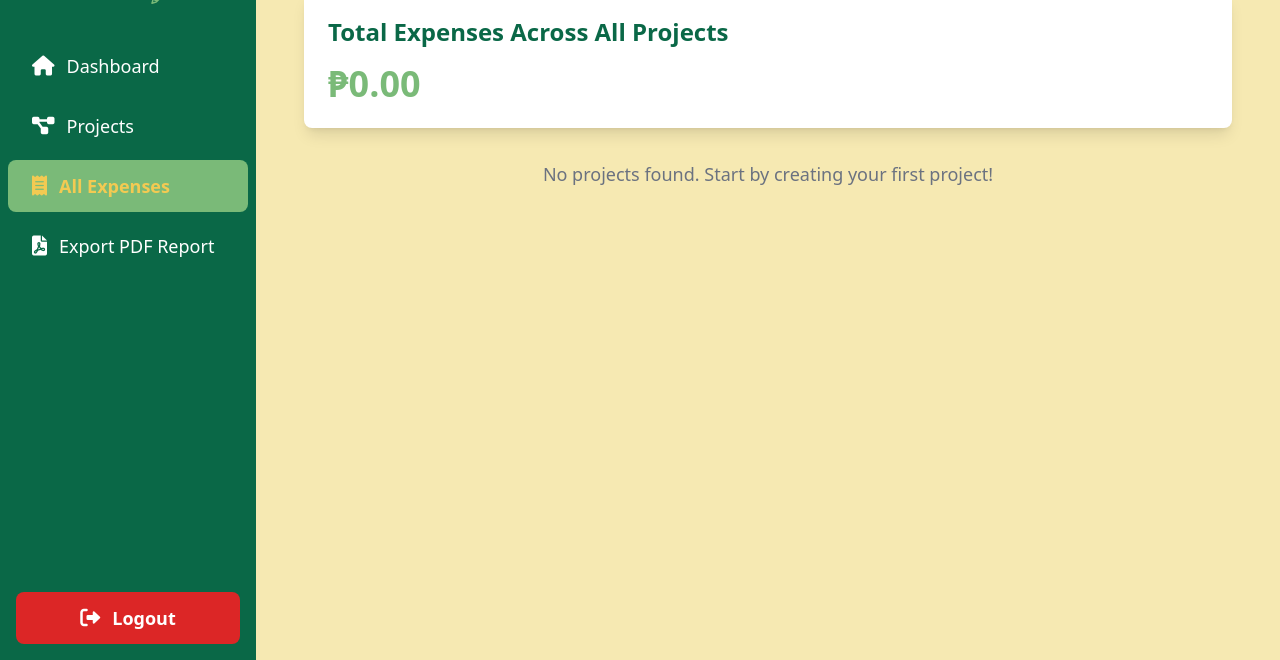
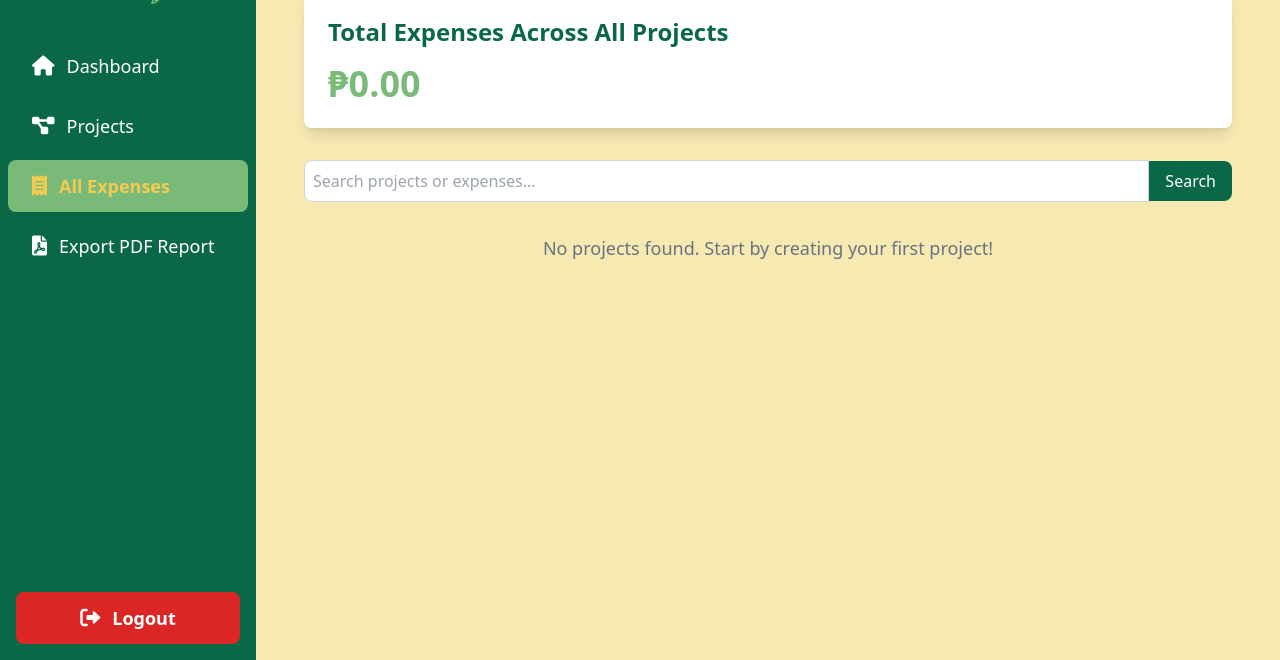
Before and after one commit to lanzy-lanzy/sk_budget, a Django app: page /expenses/ in a window 1280 px wide. Shown: the part 140-800 px from the top of the page. Run offline with Django 5.2, Linux system fonts and the light colour scheme; a user stored in the database is signed in; data comes from the database, SQL or seed files in the repository; both versions use the stored data as it was after the commit; some libraries are stand-ins or nearby versions.

Commit message:
modified:   db.sqlite3 	modified:   sk_project/__pycache__/views.cpython-312.pyc 	modified:   sk_project/views.py 	modified:   templates/all_expenses.html 	modified:   templates/all_projects.html

```diff
--- a/sk_project/views.py
+++ b/sk_project/views.py
@@ -1,130 +1,29 @@
-from django.shortcuts import render, redirect
-from django.contrib.auth import logout
+from django.shortcuts import render, redirect, get_object_or_404
+from django.contrib.auth import login, authenticate, logout
+from django.contrib.auth.forms import UserCreationForm, AuthenticationForm
+from django.contrib.auth.decorators import login_required
 from django.contrib import messages
-from django.contrib.auth.decorators import login_required
-from .models import MainBudget, Project
-from .forms import MainBudgetForm, ProjectForm
-from django.db import models
-from django.shortcuts import get_object_or_404
-from .forms import ExpenseForm, AccomplishmentReportForm
+from django.db import models, transaction
+from django.utils import timezone
+from django.http import HttpResponse
+from reportlab.lib import colors
+from reportlab.lib.pagesizes import letter
+from reportlab.platypus import SimpleDocTemplate, Paragraph, Spacer, Table, TableStyle
+from reportlab.lib.styles import getSampleStyleSheet, ParagraphStyle
+from reportlab.lib.units import inch
+from io import BytesIO
+from .models import MainBudget, Project, User
+from .forms import (
+    MainBudgetForm,
+    ProjectForm,
+    ExpenseForm,
+    AccomplishmentReportForm,
+    CustomUserCreationForm,
+    UserProfileForm)
 
-@login_required
-def dashboard(request):
-    main_budget = MainBudget.objects.filter(chairman=request.user).order_by('-year').first()
-    if main_budget:
-        remaining_budget = main_budget.remaining_budget
-        usage_percentage = main_budget.usage_percentage
-    else:
-        remaining_budget = 0
-        usage_percentage = 0
-    projects = Project.objects.filter(chairman=request.user).annotate(
-        total_expenses=models.Sum('expenses__amount')
-    )
-
-    total_expenses = sum(project.total_expenses or 0 for project in projects)
-
-    active_projects_count = projects.count()  # Consider all projects as active
-
-    context = {
-        'main_budget': main_budget,
-        'remaining_budget': remaining_budget,
-        'usage_percentage': usage_percentage,
-        'projects': projects,
-        'total_expenses': total_expenses,
-        'active_projects_count': active_projects_count,
-
-    }
-    return render(request, 'dashboard.html', context)
-
-
-@login_required
-
-
-def project_detail(request, project_id):
-    project = get_object_or_404(Project, id=project_id, chairman=request.user)
-    expenses = project.expenses.all()
-    context = {
-        'project': project,
-        'expenses': expenses,
-    }
-    return render(request, 'project_detail.html', context)
-
-
-from django.db import transaction
-
-@login_required
-def create_project(request):
-    if request.method == 'POST':
-        form = ProjectForm(request.POST)
-        if form.is_valid():
-            with transaction.atomic():
-                project = form.save(commit=False)
-                project.chairman = request.user
-                main_budget = MainBudget.objects.select_for_update().filter(chairman=request.user).latest('year')
-
-                if main_budget.remaining_budget >= project.budget:
-                    project.main_budget = main_budget
-                    project.save()
-                    messages.success(request, 'Project created successfully!')
-                else:
-                    messages.error(request, 'Insufficient funds in the main budget for this project.')
-        else:
-            messages.error(request, 'Error creating project. Please check your input.')
-    return redirect('dashboard')
-from django.db import transaction
-from django.utils import timezone
-
-@login_required
-def create_new_year_budget(request):
-    if request.method == 'POST':
-        form = MainBudgetForm(request.POST)
-        if form.is_valid():
-            year = form.cleaned_data['year']
-            total_budget = form.cleaned_data['total_budget']
-
-            with transaction.atomic():
-                if MainBudget.objects.filter(chairman=request.user, year=year).exists():
-                    messages.error(request, f'A budget for {year} already exists.')
-                else:
-                    new_budget = MainBudget.objects.create(
-                        year=year,
-                        total_budget=total_budget,
-                        chairman=request.user,
-                        created_at=timezone.now(),
-                        updated_at=timezone.now()
-                    )
-                    messages.success(request, f'New budget for {new_budget.year} created successfully! Total budget: ₱{new_budget.total_budget:,.2f}')
-        else:
-            for field, errors in form.errors.items():
-                for error in errors:
-                    messages.error(request, f'{field.capitalize()}: {error}')
-
-    return redirect('dashboard')
-
-
-
-@login_required
-def create_main_budget(request):
-    if request.method == 'POST':
-        form = MainBudgetForm(request.POST)
-        print("Form data:", request.POST)
-        if form.is_valid():
-            print("Form is valid")
-            main_budget = form.save(commit=False)
-            main_budget.chairman = request.user
-            main_budget.save()
-            messages.success(request, 'Main budget created successfully!')
-        else:
-            print("Form errors:", form.errors)
-            messages.error(request, 'Error creating main budget. Please check your input.')
-    return redirect('dashboard')
-
-from django.shortcuts import render, redirect
-from django.contrib.auth import login, authenticate
-from django.contrib.auth.forms import UserCreationForm, AuthenticationForm
-from .models import User
-
-from .forms import CustomUserCreationForm
+from django.db.models import Q
+from reportlab.platypus import HRFlowable
+# User Authentication Views
 
 def register(request):
     if request.method == 'POST':
@@ -151,9 +50,128 @@ def user_login(request):
     else:
         form = AuthenticationForm()
     return render(request, 'login.html', {'form': form})
+
+
 def user_logout(request):
     logout(request)
     return redirect('login')
+
+# Dashboard and Budget Management Views
+
+@login_required
+def dashboard(request):
+    main_budget = MainBudget.objects.filter(chairman=request.user).order_by('-year').first()
+    if main_budget:
+        remaining_budget = main_budget.remaining_budget
+        usage_percentage = main_budget.usage_percentage
+    else:
+        remaining_budget = 0
+        usage_percentage = 0
+    projects = Project.objects.filter(chairman=request.user).annotate(
+        total_expenses=models.Sum('expenses__amount')
+    )
+
+    total_expenses = sum(project.total_expenses or 0 for project in projects)
+    active_projects_count = projects.count()
+
+    context = {
+        'main_budget': main_budget,
+        'remaining_budget': remaining_budget,
+        'usage_percentage': usage_percentage,
+        'projects': projects,
+        'total_expenses': total_expenses,
+        'active_projects_count': active_projects_count,
+    }
+    return render(request, 'dashboard.html', context)
+
+
+@login_required
+def create_main_budget(request):
+    if request.method == 'POST':
+        form = MainBudgetForm(request.POST)
+        if form.is_valid():
+            main_budget = form.save(commit=False)
+            main_budget.chairman = request.user
+            main_budget.save()
+            messages.success(request, 'Main budget created successfully!')
+        else:
+            messages.error(request, 'Error creating main budget. Please check your input.')
+    return redirect('dashboard')
+
+
+@login_required
+def create_new_year_budget(request):
+    if request.method == 'POST':
+        form = MainBudgetForm(request.POST)
+        if form.is_valid():
+            year = form.cleaned_data['year']
+            total_budget = form.cleaned_data['total_budget']
+            with transaction.atomic():
+                if MainBudget.objects.filter(chairman=request.user, year=year).exists():
+                    messages.error(request, f'A budget for {year} already exists.')
+                else:
+                    MainBudget.objects.create(
+                        year=year,
+                        total_budget=total_budget,
+                        chairman=request.user,
+                        created_at=timezone.now(),
+                        updated_at=timezone.now()
+                    )
+                    messages.success(request, f'New budget for {year} created successfully! Total budget: ₱{total_budget:,.2f}')
+        else:
+            messages.error(request, 'Error creating new year budget. Please check your input.')
+    return redirect('dashboard')
+
+# Project Management Views
+
+@login_required
+def create_project(request):
+    if request.method == 'POST':
+        form = ProjectForm(request.POST)
+        if form.is_valid():
+            with transaction.atomic():
+                project = form.save(commit=False)
+                project.chairman = request.user
+                main_budget = MainBudget.objects.select_for_update().filter(chairman=request.user).latest('year')
+                if main_budget.remaining_budget >= project.budget:
+                    project.main_budget = main_budget
+                    project.save()
+                    messages.success(request, 'Project created successfully!')
+                else:
+                    messages.error(request, 'Insufficient funds in the main budget for this project.')
+        else:
+            messages.error(request, 'Error creating project. Please check your input.')
+    return redirect('dashboard')
+
+
+@login_required
+def project_detail(request, project_id):
+    project = get_object_or_404(Project, id=project_id, chairman=request.user)
+    expenses = project.expenses.all()
+    context = {
+        'project': project,
+        'expenses': expenses,
+    }
+    return render(request, 'project_detail.html', context)
+
+def all_projects(request):
+    search_query = request.GET.get('search', '')
+    projects = Project.objects.filter(chairman=request.user)
+
+    if search_query:
+        projects = projects.filter(
+            Q(name__icontains=search_query) |
+            Q(description__icontains=search_query)
+        )
+
+    context = {
+        'projects': projects,
+        'search_query': search_query,
+    }
+    return render(request, 'all_projects.html', context)
+
+# Expense Management Views
+
 @login_required
 def add_expense(request, project_id):
     project = get_object_or_404(Project, id=project_id, chairman=request.user)
@@ -177,26 +195,27 @@ def add_expense(request, project_id):
 
 
 @login_required
-def all_projects(request):
-    projects = Project.objects.filter(chairman=request.user).annotate(
-        total_expenses=models.Sum('expenses__amount')
-    ).order_by('-created_at')
-
-    context = {
-        'projects': projects,
-    }
-    return render(request, 'all_projects.html', context)
-
-@login_required
 def all_expenses(request):
     projects = Project.objects.filter(chairman=request.user).prefetch_related('expenses')
     total_expenses = sum(expense.amount for project in projects for expense in project.expenses.all())
 
+    search_query = request.GET.get('search', '')
+    if search_query:
+        projects = projects.filter(
+            Q(name__icontains=search_query) |
+            Q(expenses__item_name__icontains=search_query) |
+            Q(expenses__description__icontains=search_query)
+        ).distinct()
+
     context = {
         'projects': projects,
         'total_expenses': total_expenses,
+        'search_query': search_query,
     }
     return render(request, 'all_expenses.html', context)
+
+
+# Accomplishment Report Management Views
 
 @login_required
 def project_accomplishment_report(request, project_id):
@@ -208,8 +227,6 @@ def project_accomplishment_report(request, project_id):
         'accomplishment_reports': accomplishment_reports,
     }
     return render(request, 'project_accomplishment_report.html', context)
-
-@login_required
 
 
 @login_required
@@ -231,13 +248,8 @@ def add_accomplishment_report(request, project_id):
     }
     return render(request, 'add_accomplishment_report.html', context)
 
-from django.shortcuts import render, redirect
-from django.contrib.auth.decorators import login_required
-from django.shortcuts import render, redirect
-from django.contrib.auth.decorators import login_required
-from django.shortcuts import render, redirect
-from django.contrib.auth.decorators import login_required
-from .forms import UserProfileForm
+# Profile Management View
+
 @login_required
 def edit_profile(request):
     if request.method == 'POST':
@@ -251,17 +263,7 @@ def edit_profile(request):
 
     return render(request, 'edit_profile.html', {'form': form})
 
-
-
-from django.http import FileResponse
-from reportlab.lib import colors
-from reportlab.lib.pagesizes import letter
-from reportlab.platypus import SimpleDocTemplate, Paragraph, Spacer, Table, TableStyle
-from reportlab.lib.styles import getSampleStyleSheet, ParagraphStyle
-from reportlab.lib.units import inch
-
-from io import BytesIO
-from django.http import HttpResponse
+# PDF Export Functionality
 
 @login_required
 def export_pdf_report(request):
@@ -273,34 +275,42 @@ def export_pdf_report(request):
     response['Content-Disposition'] = 'attachment; filename="sk_budget_report.pdf"'
     return response
 
-
-from reportlab.lib import colors
-from reportlab.lib.pagesizes import letter
-from reportlab.platypus import SimpleDocTemplate, Paragraph, Spacer, Table, TableStyle
-from reportlab.lib.styles import getSampleStyleSheet, ParagraphStyle
-from reportlab.lib.units import inch
-
 def generate_pdf_report(response, user, projects):
-    doc = SimpleDocTemplate(response, pagesize=letter)
+    doc = SimpleDocTemplate(response, pagesize=letter, topMargin=0.5*inch, bottomMargin=0.5*inch, leftMargin=0.5*inch, rightMargin=0.5*inch)
     elements = []
 
     styles = getSampleStyleSheet()
-    title_style = ParagraphStyle('Title', parent=styles['Heading1'], fontSize=24, textColor=colors.HexColor("#2C3E50"), spaceAfter=12)
-    heading_style = ParagraphStyle('Heading', parent=styles['Heading2'], fontSize=18, textColor=colors.HexColor("#34495E"), spaceBefore=12, spaceAfter=6)
-    normal_style = ParagraphStyle('Normal', parent=styles['Normal'], fontSize=10, textColor=colors.HexColor("#2C3E50"))
-    subheading_style = ParagraphStyle('Subheading', parent=styles['Heading3'], fontSize=14, textColor=colors.HexColor("#16A085"), spaceBefore=8, spaceAfter=4)
+    title_style = ParagraphStyle('Title', parent=styles['Heading1'], fontSize=28, textColor=colors.HexColor("#2C3E50"), spaceAfter=16, alignment=1)
+    heading_style = ParagraphStyle('Heading', parent=styles['Heading2'], fontSize=20, textColor=colors.HexColor("#34495E"), spaceBefore=16, spaceAfter=8)
+    normal_style = ParagraphStyle('Normal', parent=styles['Normal'], fontSize=11, textColor=colors.HexColor("#2C3E50"), leading=14)
+    subheading_style = ParagraphStyle('Subheading', parent=styles['Heading3'], fontSize=16, textColor=colors.HexColor("#16A085"), spaceBefore=12, spaceAfter=6)
 
+    # Add a decorative header
     elements.append(Paragraph("SK Budget Report", title_style))
-    elements.append(Spacer(1, 0.3*inch))
+    elements.append(HRFlowable(width="100%", thickness=2, color=colors.HexColor("#3498DB"), spaceAfter=0.2*inch))
 
-    elements.append(Paragraph(f"Chairman: {user.get_full_name()}", heading_style))
-    elements.append(Paragraph(f"Email: {user.email}", normal_style))
-    elements.append(Paragraph(f"Contact: {user.contact_number}", normal_style))
+    # Chairman information
+    elements.append(Paragraph("Chairman Information", heading_style))
+    chairman_info = [
+        [Paragraph(f"<b>Name:</b> {user.get_full_name()}", normal_style)],
+        [Paragraph(f"<b>Email:</b> {user.email}", normal_style)],
+        [Paragraph(f"<b>Contact:</b> {user.contact_number}", normal_style)]
+    ]
+    chairman_table = Table(chairman_info, colWidths=[6*inch])
+    chairman_table.setStyle(TableStyle([
+        ('BACKGROUND', (0,0), (-1,-1), colors.HexColor("#ECF0F1")),
+        ('BOX', (0,0), (-1,-1), 1, colors.HexColor("#BDC3C7")),
+        ('TOPPADDING', (0,0), (-1,-1), 6),
+        ('BOTTOMPADDING', (0,0), (-1,-1), 6),
+        ('LEFTPADDING', (0,0), (-1,-1), 10),
+    ]))
+    elements.append(chairman_table)
     elements.append(Spacer(1, 0.3*inch))
 
     for project in projects:
         elements.append(Paragraph(f"Project: {project.name}", subheading_style))
 
+        # Project summary
         project_data = [
             ["Budget", "Expenses", "Remaining"],
             [f"{project.budget:,.2f}", f"{project.total_expenses():,.2f}", f"{project.remaining_budget:,.2f}"]
@@ -318,7 +328,7 @@ def generate_pdf_report(response, user, projects):
             ('TEXTCOLOR', (0,1), (-1,-1), colors.HexColor("#2C3E50")),
             ('ALIGN', (0,1), (-1,-1), 'CENTER'),
             ('FONTNAME', (0,1), (-1,-1), 'Helvetica'),
-            ('FONTSIZE', (0,1), (-1,-1), 10),
+            ('FONTSIZE', (0,1), (-1,-1), 11),
             ('TOPPADDING', (0,1), (-1,-1), 6),
             ('BOTTOMPADDING', (0,1), (-1,-1), 6),
             ('GRID', (0,0), (-1,-1), 0.5, colors.HexColor("#BDC3C7"))
@@ -326,14 +336,19 @@ def generate_pdf_report(response, user, projects):
         elements.append(project_table)
         elements.append(Spacer(1, 0.2*inch))
 
-        expense_data = [["Expense Details", "Amount"]]
+        # Expense details
+        elements.append(Paragraph("Expense Details", subheading_style))
+        expense_data = [["Item Name", "Description", "Quantity", "Price per Unit", "Amount"]]
         for expense in project.expenses.all():
-            expense_details = f"{expense.quantity} x {expense.price_per_unit} - {expense.description}"
-            expense_data.append([expense_details, f"{expense.amount:,.2f}"])
+            expense_data.append([
+                expense.item_name,
+                expense.description,
+                str(expense.quantity),
+                f"{expense.price_per_unit:,.2f}",
+                f"{expense.amount:,.2f}"
+            ])
 
-
-
-        expense_table = Table(expense_data, colWidths=[4*inch, 2*inch])
+        expense_table = Table(expense_data, colWidths=[1.5*inch, 2*inch, 1*inch, 1.25*inch, 1.25*inch])
         expense_table.setStyle(TableStyle([
             ('BACKGROUND', (0,0), (-1,0), colors.HexColor("#16A085")),
             ('TEXTCOLOR', (0,0), (-1,0), colors.white),
@@ -343,8 +358,8 @@ def generate_pdf_report(response, user, projects):
             ('BOTTOMPADDING', (0,0), (-1,0), 8),
             ('BACKGROUND', (0,1), (-1,-1), colors.HexColor("#E8F6F3")),
             ('TEXTCOLOR', (0,1), (-1,-1), colors.HexColor("#2C3E50")),
-            ('ALIGN', (0,1), (0,-1), 'LEFT'),
-            ('ALIGN', (1,1), (1,-1), 'RIGHT'),
+            ('ALIGN', (0,1), (1,-1), 'LEFT'),
+            ('ALIGN', (2,1), (-1,-1), 'RIGHT'),
             ('FONTNAME', (0,1), (-1,-1), 'Helvetica'),
             ('FONTSIZE', (0,1), (-1,-1), 10),
             ('TOPPADDING', (0,1), (-1,-1), 4),
@@ -353,10 +368,17 @@ def generate_pdf_report(response, user, projects):
         ]))
         elements.append(expense_table)
         elements.append(Spacer(1, 0.3*inch))
+        elements.append(HRFlowable(width="100%", thickness=1, color=colors.HexColor("#BDC3C7"), spaceAfter=0.2*inch))
 
-    doc.build(elements)
+    # Add page numbers
+    def add_page_number(canvas, doc):
+        page_num = canvas.getPageNumber()
+        text = f"Page {page_num}"
+        canvas.setFont("Helvetica", 9)
+        canvas.setFillColor(colors.HexColor("#7F8C8D"))
+        canvas.drawRightString(7.5*inch, 0.25*inch, text)
 
-
+    doc.build(elements, onFirstPage=add_page_number, onLaterPages=add_page_number)
 
 @login_required
 def edit_project(request, project_id):
--- a/templates/all_expenses.html
+++ b/templates/all_expenses.html
@@ -10,22 +10,31 @@
             <p class="text-4xl font-bold text-quaternary">₱{{ total_expenses|floatformat:2|intcomma }}</p>
         </div>
 
+        <form method="get" class="mb-8">
+            <div class="flex items-center">
+                <input type="text" name="search" placeholder="Search projects or expenses..." value="{{ search_query }}" class="flex-grow p-2 border border-gray-300 rounded-l-lg focus:outline-none focus:ring-2 focus:ring-tertiary">
+                <button type="submit" class="bg-tertiary text-white px-4 py-2 rounded-r-lg hover:bg-tertiary-dark focus:outline-none focus:ring-2 focus:ring-tertiary">
+                    Search
+                </button>
+            </div>
+        </form>
+
         {% for project in projects %}
-            <div class="bg-white rounded-lg shadow-lg overflow-hidden mb-8">
+            <div class="bg-white rounded-lg shadow-lg overflow-hidden mb-8 transition-all duration-300 hover:shadow-xl">
                 <div class="bg-tertiary text-white p-4">
                     <h2 class="text-2xl font-semibold">{{ project.name }}</h2>
                 </div>
                 <div class="p-6">
                     <div class="grid grid-cols-1 md:grid-cols-3 gap-4 mb-6">
-                        <div class="bg-primary rounded-lg p-4">
+                        <div class="bg-primary rounded-lg p-4 transition-all duration-300 hover:shadow-md">
                             <p class="font-semibold text-tertiary">Budget</p>
                             <p class="text-2xl font-bold">₱{{ project.budget|floatformat:2|intcomma }}</p>
                         </div>
-                        <div class="bg-secondary rounded-lg p-4">
+                        <div class="bg-secondary rounded-lg p-4 transition-all duration-300 hover:shadow-md">
                             <p class="font-semibold text-tertiary">Total Expenses</p>
                             <p class="text-2xl font-bold">₱{{ project.total_expenses|default:0|floatformat:2|intcomma }}</p>
                         </div>
-                        <div class="bg-quaternary rounded-lg p-4">
+                        <div class="bg-quaternary rounded-lg p-4 transition-all duration-300 hover:shadow-md">
                             <p class="font-semibold text-white">Remaining Budget</p>
                             <p class="text-2xl font-bold text-white">₱{{ project.remaining_budget|floatformat:2|intcomma }}</p>
                         </div>
@@ -45,7 +54,7 @@
                             </thead>
                             <tbody>
                                 {% for expense in project.expenses.all %}
-                                    <tr class="{% cycle 'bg-gray-50' 'bg-white' %}">
+                                    <tr class="{% cycle 'bg-gray-50' 'bg-white' %} hover:bg-gray-100 transition-colors duration-200">
                                         <td class="py-3 px-4">{{ expense.date_incurred }}</td>
                                         <td class="py-3 px-4">{{ expense.item_name }}</td>
                                         <td class="py-3 px-4">{{ expense.quantity }}</td>
```
Also changed, not shown: templates/all_projects.html (+29 -4 lines), db.sqlite3.
